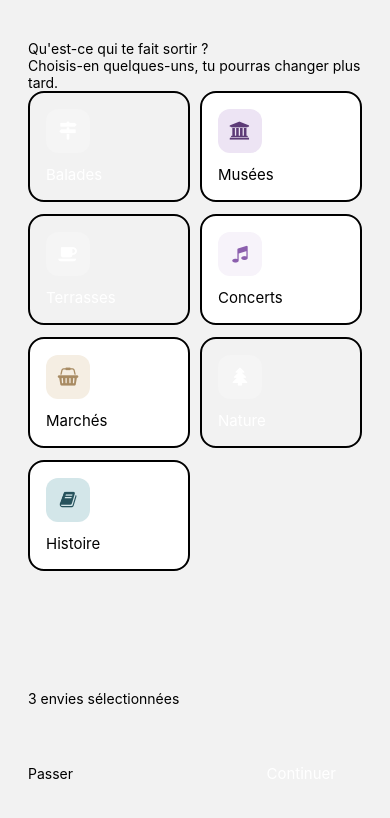
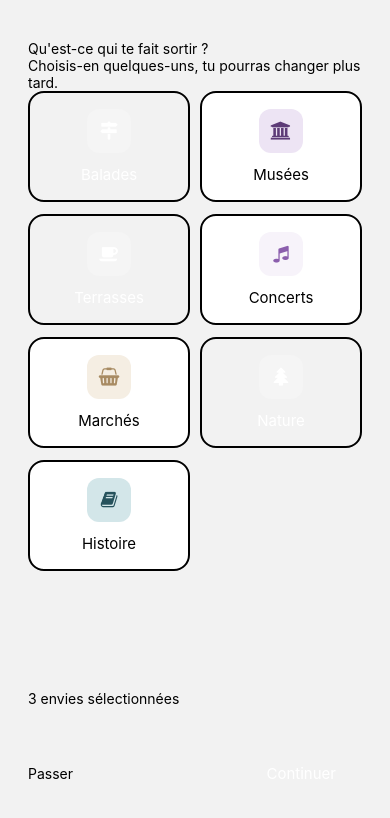
Before and after one commit to raphRakSaas/TouRose, an Expo app drawn with the web renderer of React Native in the folder apps/mobile/: screen /onboarding in a window 390 px wide. Both pictures are taken after a click on the button "Continuer". Built offline with nearby package versions, Linux system fonts and the light colour scheme; Expo Router itself is replaced by a stand-in of ours; some packages are replaced by stand-ins of ours.

Commit message:
style: center icon and label inside onboarding interest cards

```diff
--- a/apps/mobile/app/onboarding.tsx
+++ b/apps/mobile/app/onboarding.tsx
@@ -223,7 +223,7 @@ export default function OnboardingScreen() {
                       accessibilityRole="button"
                       accessibilityState={{ selected: isSelected }}
                       onPress={() => toggleInterest(interest)}
-                      className={`items-start rounded-2xl border-2 px-4 pb-4 pt-4 ${
+                      className={`items-center rounded-2xl border-2 px-4 pb-4 pt-4 ${
                         isSelected ? 'border-brick-500 bg-brick-500' : 'border-sand-200 bg-white'
                       }`}
                     >
```
